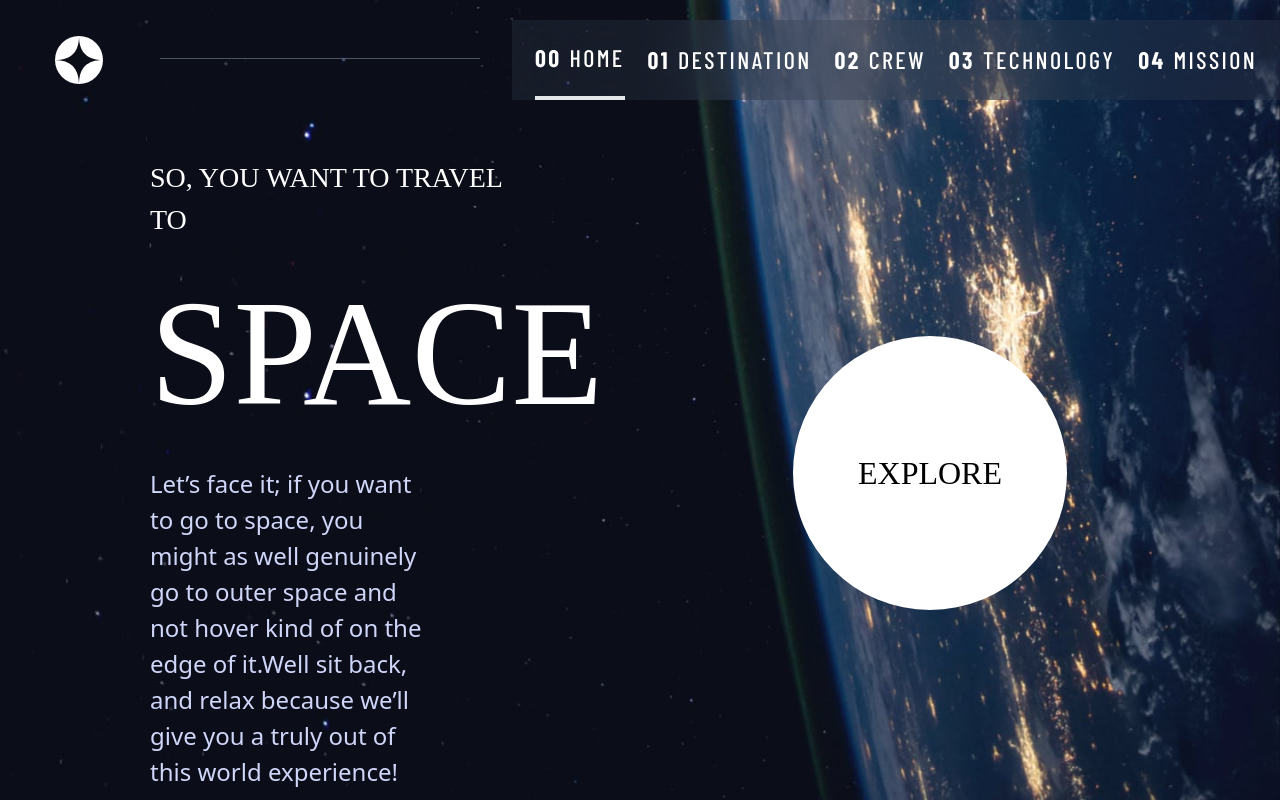
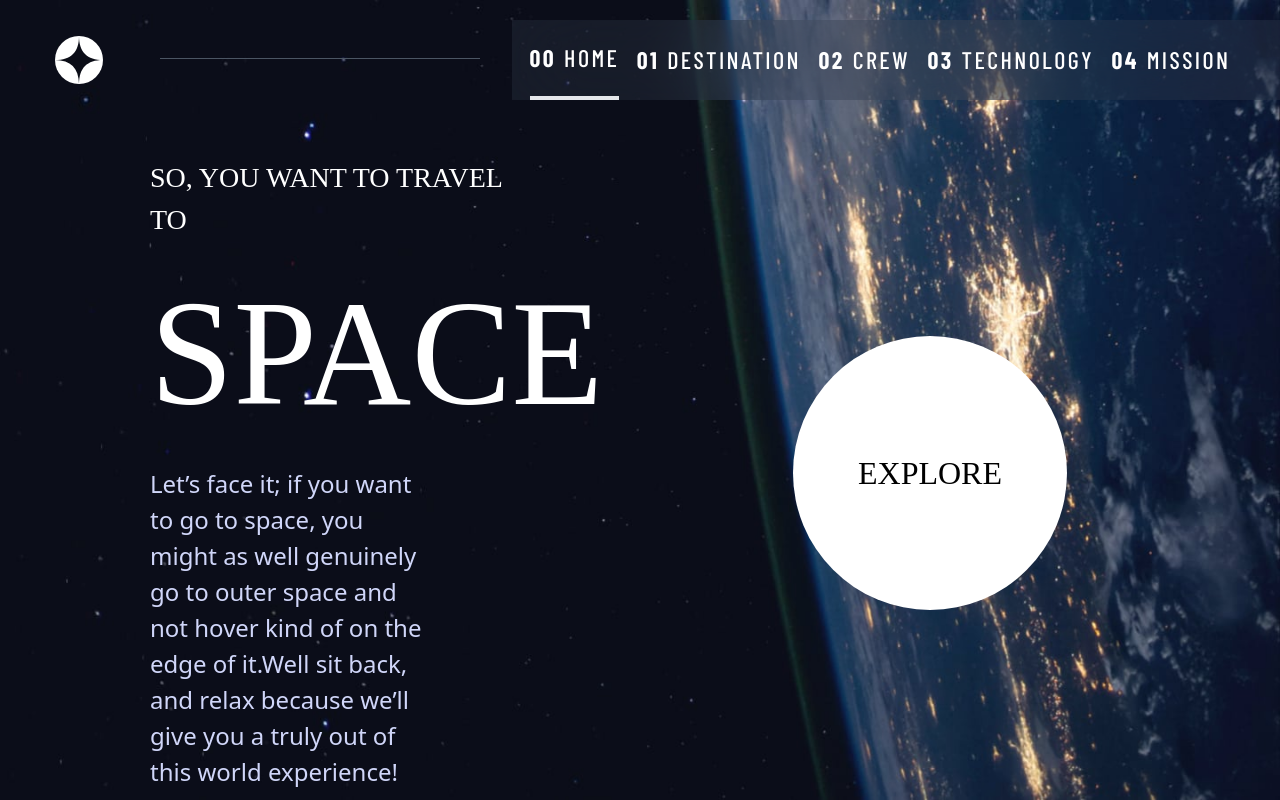
Before and after one commit to jsalac-deloitte/bootcamp-challenge-spacetour, a React (Create React App) app: page / in a window 1280 px wide. Built offline with nearby package versions, Linux system fonts and the light colour scheme; a web font is replaced by a local one.

Commit message:
added pr-8 to tablet view

```diff
--- a/src/Components/Navbar.js
+++ b/src/Components/Navbar.js
@@ -107,7 +107,7 @@ function HorizontalNavbar({ navs }) {
   return (
     <ul
       className="hidden
-      md:w-full md:flex md:h-20 lg:h-20  md:justify-evenly  md:bg-gray-700 md:bg-opacity-30
+      md:w-full md:flex md:h-20 lg:h-20  md:justify-evenly md:pr-8  md:bg-gray-700 md:bg-opacity-30
       lg:backdrop-blur-[40px]
       bg-opacity-25
       "
```
